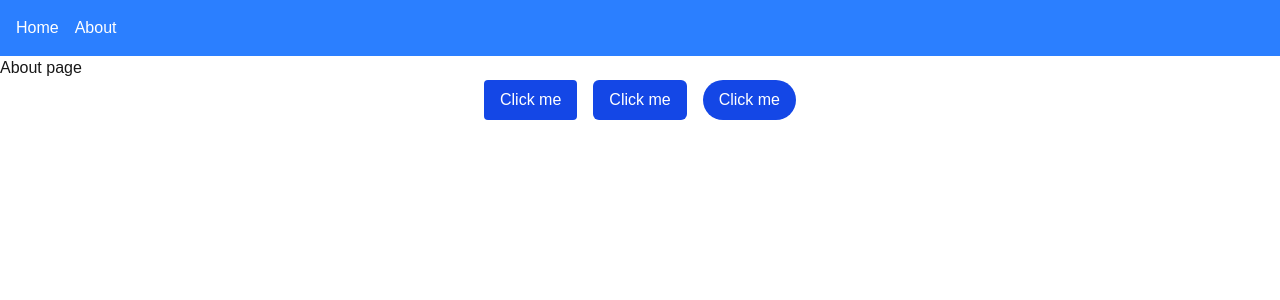
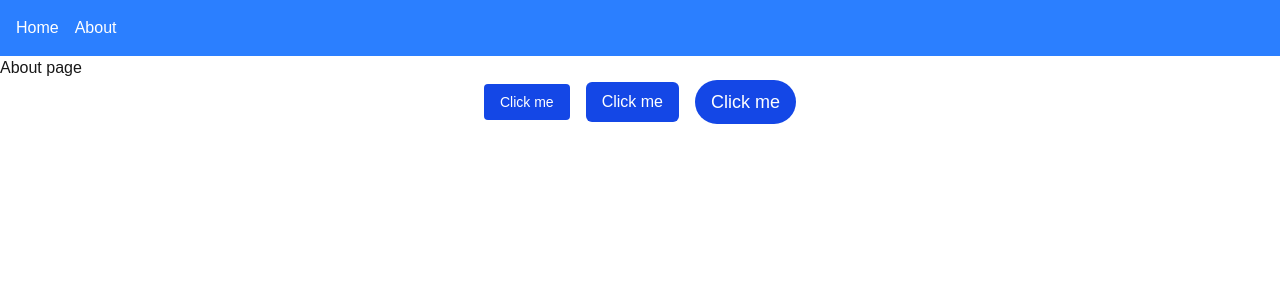
Before and after one commit to kasahun-welela/alx-project-0x02-setup, a Next.js app in the folder alx-project-0x02/: page /about in a window 1280 px wide. Shown: the top 300 px of the page. Built offline with nearby package versions, Linux system fonts and the light colour scheme.

Commit message:
implement size

```diff
--- a/alx-project-0x02/components/common/Button.tsx
+++ b/alx-project-0x02/components/common/Button.tsx
@@ -1,10 +1,16 @@
-import { ButtonProps } from "@/interfaces";
+import { type ButtonProps } from "@/interfaces";
 import React from "react";
 
 function Button({ size, shape }: ButtonProps) {
   return (
     <button
-      className={`px-4 py-2 bg-blue-700 hover:bg-blue-700/60 text-white  ${size} ${shape}`}
+      className={`px-4 py-2 bg-blue-700 hover:bg-blue-700/60 text-white  ${
+        size === "small"
+          ? "text-sm"
+          : size === "medium"
+          ? "text-base"
+          : "text-lg"
+      } ${shape}`}
     >
       Click me
     </button>
--- a/alx-project-0x02/interfaces/index.ts
+++ b/alx-project-0x02/interfaces/index.ts
@@ -2,13 +2,15 @@ export interface CardProps {
   title: string;
   content: string;
 }
+
+// Button
+export interface ButtonProps {
+    size: 'small' | 'medium' | 'large';
+    shape: 'rounded-sm' | 'rounded-md' | 'rounded-full';
+}
+
 export interface PostModalProps {
   isOpen: boolean;
   onClose: () => void;
   onSubmit: (data: { title: string; content: string }) => void;
 }
-
-export interface ButtonProps {
-  size: string
-  shape: string;
-}
--- a/alx-project-0x02/pages/about.tsx
+++ b/alx-project-0x02/pages/about.tsx
@@ -8,9 +8,9 @@ function About() {
       <Header />
       <h1>About page</h1>
       <div className="flex gap-4 justify-center items-center">
-        <Button size="sm" shape="rounded-sm" />
-        <Button size="md" shape="rounded-md" />
-        <Button size="lg" shape="rounded-full" />
+        <Button size="small" shape="rounded-sm" />
+        <Button size="medium" shape="rounded-md" />
+        <Button size="large" shape="rounded-full" />
       </div>
     </>
   );
```
